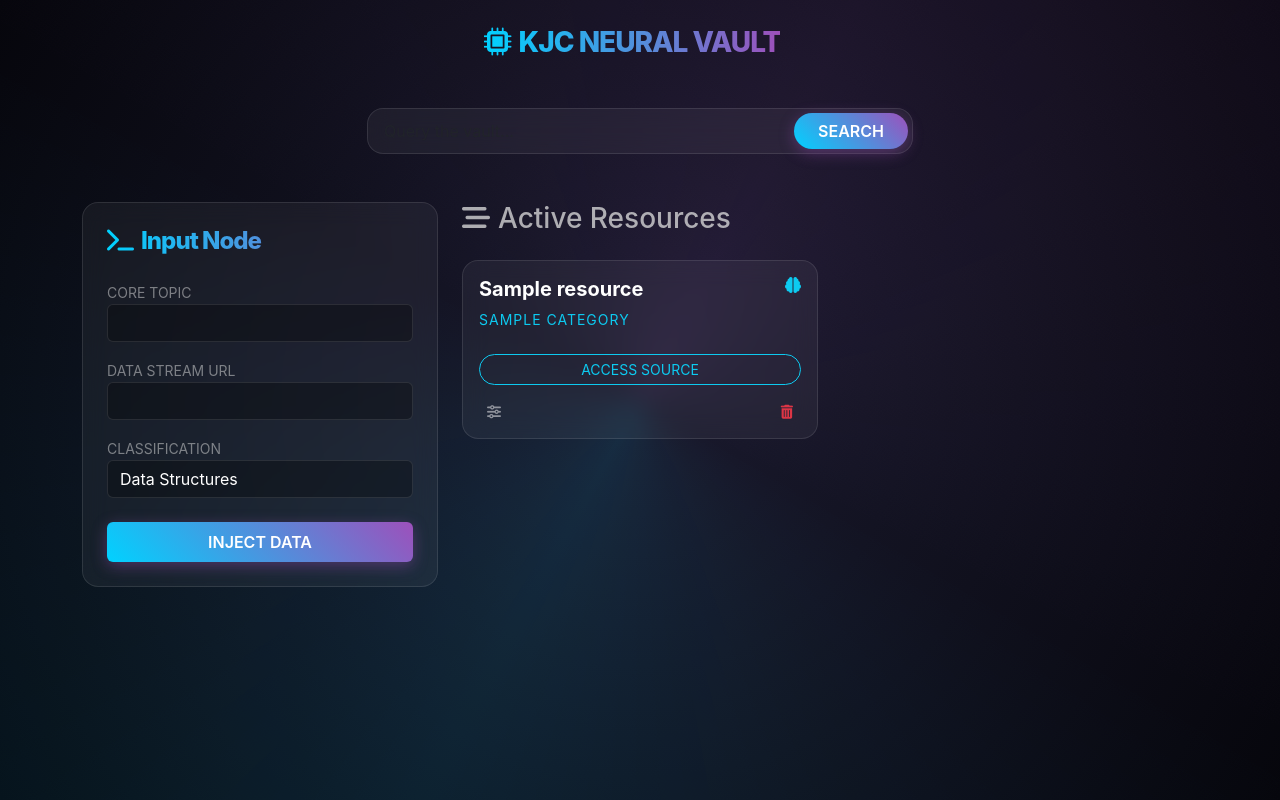
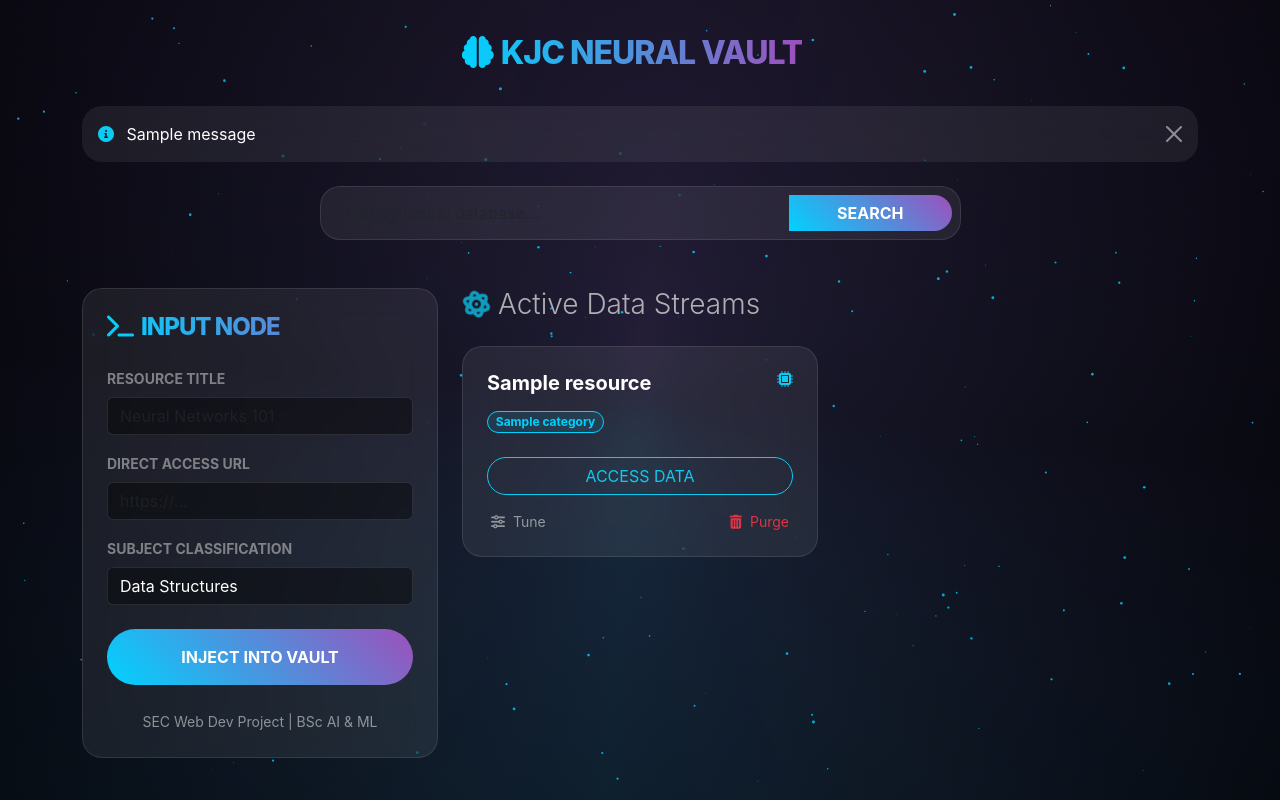
Before and after one commit to Ajil-Siby/KJC_Resource_Vault, a Flask app: page / in a window 1280 px wide. Run offline with Flask 3, Linux system fonts and the light colour scheme; one stand-in notice (Sample message) is shown; a database or web service that is not in the repository returns one stand-in record (values such as "Sample title").

Commit message:
Finalized Neural Interface with Interactive Physics

```diff
--- a/app.py
+++ b/app.py
@@ -4,7 +4,8 @@ from bson.objectid import ObjectId
 import os
 
 app = Flask(__name__)
-app.secret_key = "kjc_neural_vault_key" # Required for flash notifications
+# CRITICAL: Secret key is required for the 'flash' system to work
+app.secret_key = "kjc_neural_vault_2026"
 
 # Cloud Connection
 uri = "mongodb+srv://ajilsiby01_db_user:lcAseHOqFU2qjp2r@cluster0.ixxrisn.mongodb.net/?appName=Cluster0"
@@ -13,24 +14,18 @@ try:
     client = MongoClient(uri)
     db = client['KJC_Vault_DB']
     collection = db['resources']
-    print("Neural Interface Online: Connected to MongoDB Atlas")
+    print("Neural Link Established: MongoDB Atlas Connected.")
 except Exception as e:
-    print(f"System Link Failure: {e}")
+    print(f"Connection Error: {e}")
 
 @app.route('/')
 def index():
-    # Capture search and filter parameters from the URL
     search_query = request.args.get('search')
-    selected_category = request.args.get('category')
-
     query = {}
-    if selected_category:
-        query["category"] = selected_category
     if search_query:
-        # Case-insensitive partial match search
+        # Regex allows for partial, case-insensitive matching
         query["title"] = {"$regex": search_query, "$options": "i"}
 
-    # Sort by newest first
     items = list(collection.find(query).sort("_id", -1))
     return render_template('index.html', items=items)
 
@@ -42,15 +37,15 @@ def add_resource():
 
     if title and url:
         collection.insert_one({"title": title, "url": url, "category": category})
-        flash(f"Data Packet '{title}' injected successfully.", "success")
+        flash(f"Success: '{title}' has been synced to the cloud.", "success")
     else:
-        flash("Injection failed: Missing required parameters.", "danger")
+        flash("Error: Data packet incomplete.", "danger")
     return redirect(url_for('index'))
 
 @app.route('/delete/<id>')
 def delete_resource(id):
     collection.delete_one({"_id": ObjectId(id)})
-    flash("Resource purged from the neural vault.", "info")
+    flash("Resource purged from the vault.", "info")
     return redirect(url_for('index'))
 
 @app.route('/edit/<id>', methods=['GET', 'POST'])
@@ -64,7 +59,7 @@ def edit_resource(id):
                 "category": request.form.get('category')
             }}
         )
-        flash("Resource parameters updated.", "success")
+        flash("System Update: Resource parameters modified.", "success")
         return redirect(url_for('index'))
 
     item = collection.find_one({"_id": ObjectId(id)})
--- a/templates/index.html
+++ b/templates/index.html
@@ -9,44 +9,46 @@
     <style>
         :root {
             --bg-dark: #06060c;
-            --glass: rgba(255, 255, 255, 0.05);
+            --glass: rgba(255, 255, 255, 0.07);
             --neon-blue: #00d2ff;
             --neon-purple: #9d50bb;
+            --text-main: #e0e0e0;
         }
 
         body {
             background: var(--bg-dark);
-            color: #e0e0e0;
+            color: var(--text-main);
             font-family: 'Inter', 'Segoe UI', sans-serif;
+            margin: 0;
             overflow-x: hidden;
         }
 
-        /* Animated Background Mesh */
+        /* 1. Animated Nebula Background */
         .bg-animate {
             position: fixed; top: 0; left: 0; width: 100%; height: 100%;
             background: radial-gradient(circle at 50% 50%, #1a1a2e 0%, #06060c 100%);
-            z-index: -1;
+            z-index: -3;
         }
         .bg-animate::after {
             content: ""; position: absolute; top: -50%; left: -50%; width: 200%; height: 200%;
             background: conic-gradient(from 0deg, transparent, var(--neon-blue), transparent, var(--neon-purple), transparent);
-            animation: rotate 20s linear infinite; opacity: 0.1;
+            animation: rotate 25s linear infinite; opacity: 0.08;
         }
         @keyframes rotate { 100% { transform: rotate(360deg); } }
 
-        /* Glassmorphism Containers */
+        /* 2. Glassmorphism HUD Elements */
         .glass-card {
             background: var(--glass);
-            backdrop-filter: blur(12px);
-            -webkit-backdrop-filter: blur(12px);
+            backdrop-filter: blur(15px);
+            -webkit-backdrop-filter: blur(15px);
             border: 1px solid rgba(255, 255, 255, 0.1);
-            border-radius: 16px;
+            border-radius: 20px;
             transition: 0.4s cubic-bezier(0.175, 0.885, 0.32, 1.275);
         }
         .glass-card:hover {
             border: 1px solid var(--neon-blue);
-            box-shadow: 0 0 20px rgba(0, 210, 255, 0.2);
-            transform: scale(1.02);
+            box-shadow: 0 0 25px rgba(0, 210, 255, 0.2);
+            transform: translateY(-5px);
         }
 
         .hero-title {
@@ -54,94 +56,185 @@
             -webkit-background-clip: text;
             -webkit-text-fill-color: transparent;
             font-weight: 800; letter-spacing: -1px;
+            text-transform: uppercase;
         }
 
         .btn-neon {
             background: linear-gradient(45deg, var(--neon-blue), var(--neon-purple));
-            color: white; border: none; font-weight: 600;
-            box-shadow: 0 4px 15px rgba(157, 80, 187, 0.4);
+            color: white; border: none; font-weight: 700;
+            border-radius: 30px; transition: 0.3s;
         }
-        .btn-neon:hover { color: white; filter: brightness(1.2); }
+        .btn-neon:hover { filter: brightness(1.2); transform: scale(1.05); color: white; }
 
         .form-control, .form-select {
-            background: rgba(0, 0, 0, 0.3);
+            background: rgba(0, 0, 0, 0.4);
             border: 1px solid rgba(255, 255, 255, 0.1);
-            color: white;
+            color: white !important;
         }
-        .form-control:focus { background: rgba(0, 0, 0, 0.5); color: white; border-color: var(--neon-blue); }
+        .form-control:focus { background: rgba(0, 0, 0, 0.6); border-color: var(--neon-blue); box-shadow: none; }
+
+        /* 3. Starfield Canvas Styling */
+        #starCanvas {
+            position: fixed; top: 0; left: 0; z-index: -2; pointer-events: none;
+        }
     </style>
 </head>
 <body>
     <div class="bg-animate"></div>
+    <canvas id="starCanvas"></canvas>
 
-    <nav class="navbar navbar-dark py-3">
+    <nav class="navbar navbar-dark py-4">
         <div class="container justify-content-center">
-            <span class="navbar-brand hero-title fs-3">
-                <i class="fas fa-microchip me-2"></i>KJC NEURAL VAULT
+            <span class="navbar-brand hero-title fs-2">
+                <i class="fas fa-brain me-2"></i>KJC NEURAL VAULT
             </span>
         </div>
     </nav>
 
-    <div class="container mt-4">
+    <div class="container">
+        {% with messages = get_flashed_messages(with_categories=true) %}
+          {% if messages %}
+            {% for category, message in messages %}
+              <div class="alert glass-card border-0 text-white alert-dismissible fade show mb-4" role="alert">
+                <i class="fas fa-info-circle me-2 text-info"></i> {{ message }}
+                <button type="button" class="btn-close btn-close-white" data-bs-dismiss="alert"></button>
+              </div>
+            {% endfor %}
+          {% endif %}
+        {% endwith %}
+
         <div class="row justify-content-center mb-5">
-            <div class="col-md-6">
-                <form action="/" method="GET" class="input-group glass-card p-1">
-                    <input type="text" name="search" class="form-control border-0 bg-transparent" placeholder="Query the vault...">
-                    <button class="btn btn-neon rounded-pill px-4 ms-2" type="submit">SEARCH</button>
+            <div class="col-md-7">
+                <form action="/" method="GET" class="input-group glass-card p-2">
+                    <input type="text" name="search" class="form-control border-0 bg-transparent ps-4" placeholder="Query neural database...">
+                    <button class="btn btn-neon px-5 ms-2" type="submit">SEARCH</button>
                 </form>
             </div>
         </div>
 
         <div class="row">
             <div class="col-lg-4 mb-4">
-                <div class="glass-card p-4 sticky-top" style="top: 20px;">
+                <div class="glass-card p-4 sticky-top" style="top: 30px;">
                     <h4 class="hero-title mb-4"><i class="fas fa-terminal me-2"></i>Input Node</h4>
                     <form action="/add" method="POST">
                         <div class="mb-3">
-                            <label class="small text-uppercase opacity-50">Core Topic</label>
-                            <input type="text" name="title" class="form-control" required>
+                            <label class="small text-uppercase opacity-50 fw-bold mb-2">Resource Title</label>
+                            <input type="text" name="title" class="form-control" placeholder="Neural Networks 101" required>
                         </div>
                         <div class="mb-3">
-                            <label class="small text-uppercase opacity-50">Data Stream URL</label>
-                            <input type="url" name="url" class="form-control" required>
+                            <label class="small text-uppercase opacity-50 fw-bold mb-2">Direct Access URL</label>
+                            <input type="url" name="url" class="form-control" placeholder="https://..." required>
                         </div>
                         <div class="mb-4">
-                            <label class="small text-uppercase opacity-50">Classification</label>
+                            <label class="small text-uppercase opacity-50 fw-bold mb-2">Subject Classification</label>
                             <select name="category" class="form-select">
                                 <option value="Data Structures">Data Structures</option>
                                 <option value="OS and Networks">OS & Networks</option>
                                 <option value="Math and Stats">Math & Stats</option>
+                                <option value="General">General/Economics</option>
+                                <option value="English">Applied English</option>
                             </select>
                         </div>
-                        <button type="submit" class="btn btn-neon w-100 py-2">INJECT DATA</button>
+                        <button type="submit" class="btn btn-neon w-100 py-3">INJECT INTO VAULT</button>
                     </form>
+                    <div class="mt-4 text-center">
+                        <small class="text-white-50 small">SEC Web Dev Project | BSc AI & ML</small>
+                    </div>
                 </div>
             </div>
 
             <div class="col-lg-8">
-                <h3 class="mb-4 opacity-75"><i class="fas fa-stream me-2"></i>Active Resources</h3>
+                <h3 class="mb-4 opacity-75 fw-light"><i class="fas fa-atom fa-spin me-2 text-info"></i>Active Data Streams</h3>
                 <div class="row">
                     {% for item in items %}
                     <div class="col-md-6 mb-4">
-                        <div class="glass-card p-3 h-100 d-flex flex-column">
-                            <div class="d-flex justify-content-between align-items-start mb-2">
-                                <h5 class="fw-bold mb-0 text-white">{{ item.title }}</h5>
-                                <i class="fas fa-brain text-info"></i>
+                        <div class="glass-card p-4 h-100 d-flex flex-column">
+                            <div class="d-flex justify-content-between align-items-start mb-3">
+                                <h5 class="fw-bold mb-0" style="color: #fff;">{{ item.title }}</h5>
+                                <i class="fas fa-microchip text-info"></i>
                             </div>
-                            <p class="small text-uppercase text-info mb-4" style="letter-spacing: 1px;">{{ item.category or 'General' }}</p>
+                            <span class="badge rounded-pill mb-4" style="background: rgba(0, 210, 255, 0.1); color: var(--neon-blue); width: fit-content; border: 1px solid var(--neon-blue);">
+                                {{ item.category or 'General' }}
+                            </span>
+
                             <div class="mt-auto">
-                                <a href="{{ item.url }}" target="_blank" class="btn btn-outline-info w-100 btn-sm mb-3 rounded-pill">ACCESS SOURCE</a>
-                                <div class="d-flex justify-content-between px-2">
-                                    <a href="/edit/{{ item._id }}" class="text-white-50 small text-decoration-none"><i class="fas fa-sliders-h"></i></a>
-                                    <a href="/delete/{{ item._id }}" class="text-danger small text-decoration-none" onclick="return confirm('Purge data?')"><i class="fas fa-trash-alt"></i></a>
+                                <a href="{{ item.url }}" target="_blank" class="btn btn-outline-info w-100 rounded-pill mb-3">ACCESS DATA</a>
+                                <div class="d-flex justify-content-between px-1">
+                                    <a href="/edit/{{ item._id }}" class="text-white-50 small text-decoration-none"><i class="fas fa-sliders-h me-1"></i> Tune</a>
+                                    <a href="/delete/{{ item._id }}" class="text-danger small text-decoration-none" onclick="return confirm('Purge data from cloud?')"><i class="fas fa-trash-alt me-1"></i> Purge</a>
                                 </div>
                             </div>
                         </div>
+                    </div>
+                    {% else %}
+                    <div class="col-12 text-center py-5 glass-card">
+                        <p class="text-muted mb-0">No data found in current classification.</p>
                     </div>
                     {% endfor %}
                 </div>
             </div>
         </div>
     </div>
+
+    <script>
+        const canvas = document.getElementById('starCanvas');
+        const ctx = canvas.getContext('2d');
+        let stars = [];
+        const mouse = { x: null, y: null };
+
+        function resize() {
+            canvas.width = window.innerWidth;
+            canvas.height = window.innerHeight;
+        }
+
+        window.addEventListener('resize', resize);
+        window.addEventListener('mousemove', (e) => { mouse.x = e.x; mouse.y = e.y; });
+
+        class Star {
+            constructor() {
+                this.x = Math.random() * canvas.width;
+                this.y = Math.random() * canvas.height;
+                this.size = Math.random() * 1.5;
+                this.baseX = this.x;
+                this.baseY = this.y;
+                this.density = (Math.random() * 20) + 1;
+            }
+            draw() {
+                ctx.fillStyle = 'rgba(0, 210, 255, 0.8)';
+                ctx.beginPath();
+                ctx.arc(this.x, this.y, this.size, 0, Math.PI * 2);
+                ctx.fill();
+            }
+            update() {
+                let dx = mouse.x - this.x;
+                let dy = mouse.y - this.y;
+                let distance = Math.sqrt(dx*dx + dy*dy);
+                let maxDistance = 120;
+
+                if (distance < maxDistance) {
+                    let force = (maxDistance - distance) / maxDistance;
+                    this.x -= (dx / distance) * force * this.density;
+                    this.y -= (dy / distance) * force * this.density;
+                } else {
+                    if (this.x !== this.baseX) this.x -= (this.x - this.baseX) / 20;
+                    if (this.y !== this.baseY) this.y -= (this.y - this.baseY) / 20;
+                }
+            }
+        }
+
+        function init() {
+            stars = [];
+            for (let i = 0; i < 180; i++) stars.push(new Star());
+        }
+
+        function animate() {
+            ctx.clearRect(0, 0, canvas.width, canvas.height);
+            stars.forEach(s => { s.draw(); s.update(); });
+            requestAnimationFrame(animate);
+        }
+
+        resize(); init(); animate();
+    </script>
+    <script src="https://cdn.jsdelivr.net/npm/bootstrap@5.3.0/dist/js/bootstrap.bundle.min.js"></script>
 </body>
 </html>
```
Also changed, not shown: templates/edit.html (+11 -16 lines).
